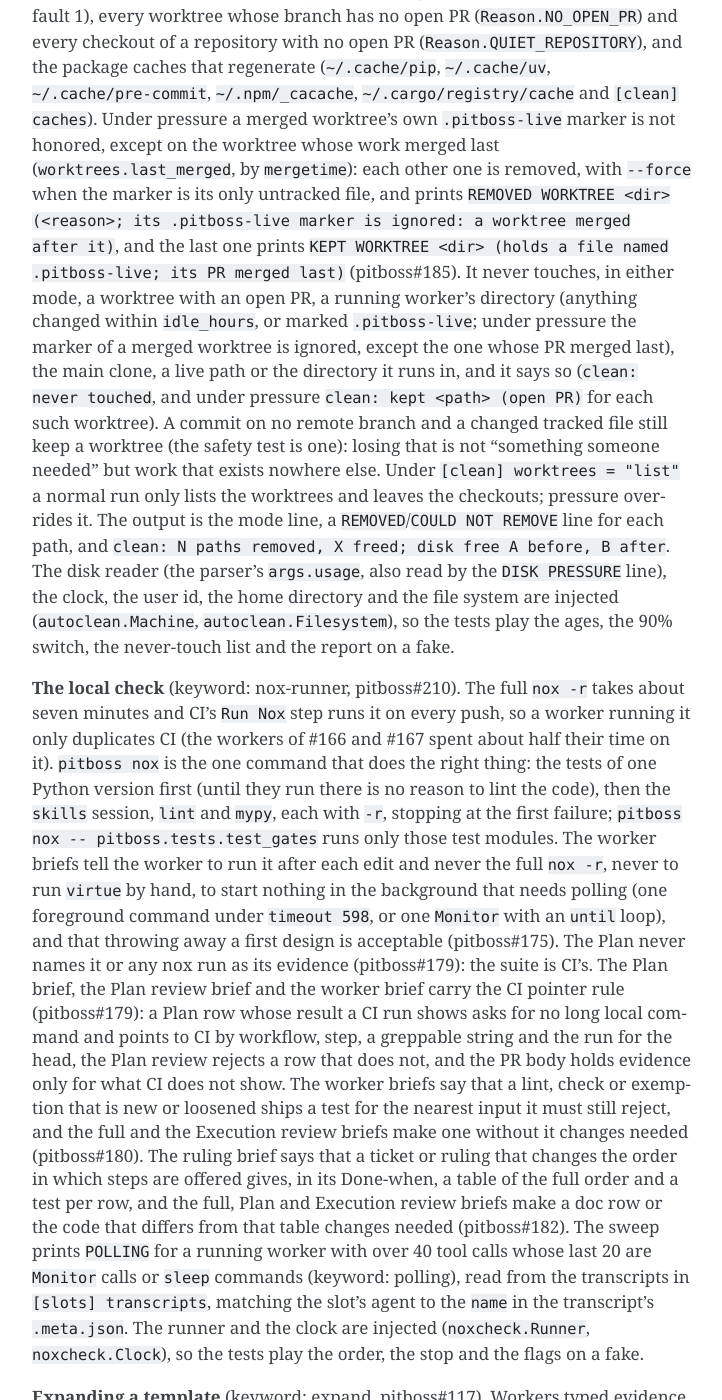
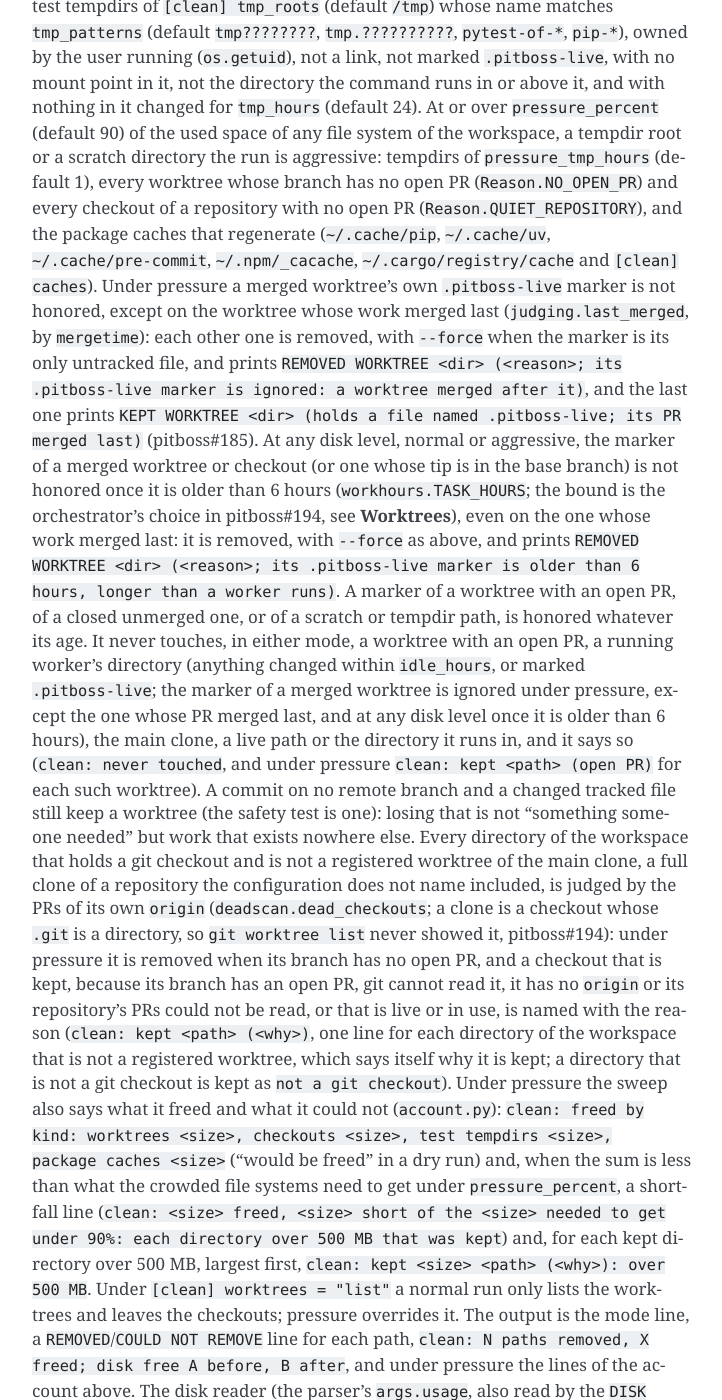
Before and after one commit to dev-skill-up/pitboss, a Sphinx documentation site: the page built from doc/design.rst, in a window 1280 px wide and 1400 px high, scrolled down 18736 px. Shown: the whole window, without its empty margins (388-1110 px from the left). Built offline with Sphinx 7.4.7, drawn with Linux system fonts in a browser that asks for light colours; some of the changed text lies outside the part shown.

Commit message:
The docs, the skill and the cleaner's own lines say what the old-marker expiry, the full-clone judgement and the account change (pitboss#194)
Co-Authored-By: Claude Sonnet 5.5 <noreply@anthropic.com>
Claude-Session: https://claude.ai/code/session_01HwLsLtFgHv4ix6TZzPYRcT

```diff
--- a/doc/design.rst
+++ b/doc/design.rst
@@ -589,23 +589,30 @@ paths** (``dead.verdict``): not live, not in use, and safe. It is written once:
 PRESSURE`` line and the removal of worktrees (``worktrees.py``) all call it; the
 one difference is under disk pressure, where ``worktrees.py`` passes
 ``dead.Look.unmarked`` so a merged worktree's own marker is not honored, except
-on the one whose PR merged last (``worktrees.last_merged``). So a
+on the one whose PR merged last (``judging.last_merged``). At any disk level a
+merged worktree's marker older than a worker's task, 6 hours
+(``workhours.TASK_HOURS``, pitboss#194), is not honored either. The 6 hours
+have no source in the ticket (#194 says "the worker's task bound" and #185,
+which it cites, sets none) or in the repository before: the value is the
+orchestrator's choice in pitboss#194, and the constant defines the bound. So a
 finished worktree is kept when anything in it changed in the last ``idle_hours``
 (by file times, because a new worktree's tip is an old commit), when it holds a
-``.pitboss-live`` marker or is a live path (under disk pressure a merged
-worktree's own marker is not honored, except on the one whose PR merged last),
+``.pitboss-live`` marker or is a live path (a merged worktree's own marker is
+not honored under disk pressure, except on the one whose PR merged last, nor at
+any disk level once it is older than 6 hours),
 when it is a link or holds a mount
 point, when it is or holds the directory the command runs in (``PWD`` or the
 process's own), when a commit in it is on no remote branch, or when a tracked
 file in it is changed (untracked files are scratch to the test). A finished
 worktree that passes the test but holds untracked files is kept too, with their
 count, because ``git worktree remove`` refuses it; pitboss passes ``--force``
-only to remove a worktree whose ``.pitboss-live`` marker it ignored under disk
-pressure (``worktrees.removal_line``), where the marker is the only untracked
-file. A worktree on no branch or on the base branch is finished
-when its tip is in the base branch, unlike a checkout of **Dead paths**, so a
-persistent one carries ``.pitboss-live`` (under disk pressure that keeps a
-merged one only when its work merged last). ``[clean] worktrees`` chooses what a
+only to remove a worktree whose ``.pitboss-live`` marker it ignored, under disk
+pressure or for its age of over 6 hours (``worktrees.removal_line``), where the
+marker is the only untracked file. A worktree on no branch or on the base branch
+is finished when its tip is in the base branch, unlike a checkout of **Dead
+paths**, so a persistent one carries ``.pitboss-live`` (under disk pressure that
+keeps a merged one only when its work merged last, and a marker older than 6
+hours keeps a merged one at no disk level). ``[clean] worktrees`` chooses what a
 sweep does with the finished worktrees: ``auto`` (the default) removes each that
 passes, one at a time, judging it right before its ``git worktree remove``,
 and prints ``REMOVED WORKTREE <dir> (<reason>)`` or, for one that fails,
@@ -653,22 +660,52 @@ package caches that regenerate (``~/.cache/pip``, ``~/.cache/uv``,
 ``~/.cache/pre-commit``, ``~/.npm/_cacache``, ``~/.cargo/registry/cache`` and
 ``[clean] caches``). Under pressure a merged worktree's own ``.pitboss-live``
 marker is not honored, except on the worktree whose work merged last
-(``worktrees.last_merged``, by ``mergetime``): each other one is removed, with
+(``judging.last_merged``, by ``mergetime``): each other one is removed, with
 ``--force`` when the marker is its only untracked file, and prints ``REMOVED
 WORKTREE <dir> (<reason>; its .pitboss-live marker is ignored: a worktree merged
 after it)``, and the last one prints ``KEPT WORKTREE <dir> (holds a file named
-.pitboss-live; its PR merged last)`` (pitboss#185). It never touches, in either mode, a worktree with an open
-PR, a running worker's directory (anything changed within ``idle_hours``, or
-marked ``.pitboss-live``; under pressure the marker of a merged worktree is
-ignored, except the one whose PR merged last), the main clone, a live path or the directory it runs
-in, and it says so (``clean: never touched``, and under pressure ``clean: kept
-<path> (open PR)`` for each such worktree). A commit on no remote branch and a
+.pitboss-live; its PR merged last)`` (pitboss#185). At any disk level, normal
+or aggressive, the marker of a merged worktree or checkout (or one whose tip is
+in the base branch) is not honored once it is older than 6 hours (``workhours.TASK_HOURS``; the bound is the
+orchestrator's choice in pitboss#194, see **Worktrees**), even on the one whose
+work merged last: it is removed, with ``--force`` as above, and prints
+``REMOVED WORKTREE <dir> (<reason>; its .pitboss-live marker is older than 6
+hours, longer than a worker runs)``. A marker of a worktree with an open PR, of
+a closed unmerged one, or of a scratch or tempdir path, is honored whatever its
+age. It
+never touches, in either mode, a worktree with an open PR, a running worker's
+directory (anything changed within ``idle_hours``, or marked ``.pitboss-live``;
+the marker of a merged worktree is ignored under pressure, except the one whose
+PR merged last, and at any disk level once it is older than 6 hours), the main
+clone, a live path or the directory it runs in, and it says so (``clean: never
+touched``, and under pressure ``clean: kept <path> (open PR)`` for each such
+worktree). A commit on no remote branch and a
 changed tracked file still keep a worktree (the safety test is one): losing
-that is not "something someone needed" but work that exists nowhere else. Under
+that is not "something someone needed" but work that exists nowhere else.
+Every directory of the workspace that holds a git checkout and is not a
+registered worktree of the main clone, a full clone of a repository the
+configuration does not name included, is judged by the PRs of its own
+``origin`` (``deadscan.dead_checkouts``; a clone is a checkout whose ``.git`` is
+a directory, so ``git worktree list`` never showed it, pitboss#194): under
+pressure it is removed when its branch has no open PR, and a checkout that is
+kept, because its branch has an open PR, git cannot read it, it has no
+``origin`` or its repository's PRs could not be read, or that is live or in
+use, is named with the reason (``clean: kept <path> (<why>)``, one line for
+each directory of the workspace that is not a registered worktree, which says
+itself why it is kept; a directory that is not a git checkout is kept as ``not
+a git checkout``). Under pressure the sweep also says what it freed and what it
+could not (``account.py``): ``clean: freed by kind: worktrees <size>, checkouts <size>, test tempdirs
+<size>, package caches <size>`` ("would be freed" in a dry run) and, when the
+sum is less than what the crowded file systems need to get under
+``pressure_percent``, a shortfall line (``clean: <size> freed, <size> short of
+the <size> needed to get under 90%: each directory over 500 MB that was kept``)
+and, for each kept directory over 500 MB, largest first, ``clean: kept <size>
+<path> (<why>): over 500 MB``. Under
 ``[clean] worktrees = "list"`` a normal run only lists the worktrees and leaves
 the checkouts; pressure overrides it. The output is the mode line, a
-``REMOVED``/``COULD NOT REMOVE`` line for each path, and ``clean: N paths
-removed, X freed; disk free A before, B after``. The disk reader (the parser's ``args.usage``, also read by the
+``REMOVED``/``COULD NOT REMOVE`` line for each path, ``clean: N paths removed,
+X freed; disk free A before, B after``, and under pressure the lines of the
+account above. The disk reader (the parser's ``args.usage``, also read by the
 ``DISK PRESSURE`` line), the clock, the
 user id, the home directory and the file system are injected
 (``autoclean.Machine``, ``autoclean.Filesystem``), so the tests play the ages,
--- a/doc/example.toml
+++ b/doc/example.toml
@@ -108,7 +108,8 @@ min_free_gib = 5
 # closed, or tip in the base branch): "auto" removes each that passes the safety
 # test (every commit on a remote branch, no changed tracked file, nothing
 # changed in the idle hours, no .pitboss-live marker (under disk pressure the
-# marker of a merged worktree is ignored, except the one whose PR merged last),
+# marker of a merged worktree is ignored, except the one whose PR merged last,
+# and at any disk level once it is older than 6 hours),
 # not the directory the
 # sweep runs in or one above it; one with untracked files is kept too, since
 # git worktree remove refuses it, except a marker alone) and prints REMOVED
```
Also changed, not shown: plugins/pitboss/skills/sweep/SKILL.md (+1 -1 lines), plugins/pitboss/skills/sweep/references/rules.md (+20 -7 lines), plugins/pitboss/skills/sweep/references/sweep.md (+17 -10 lines), 4 other files.
